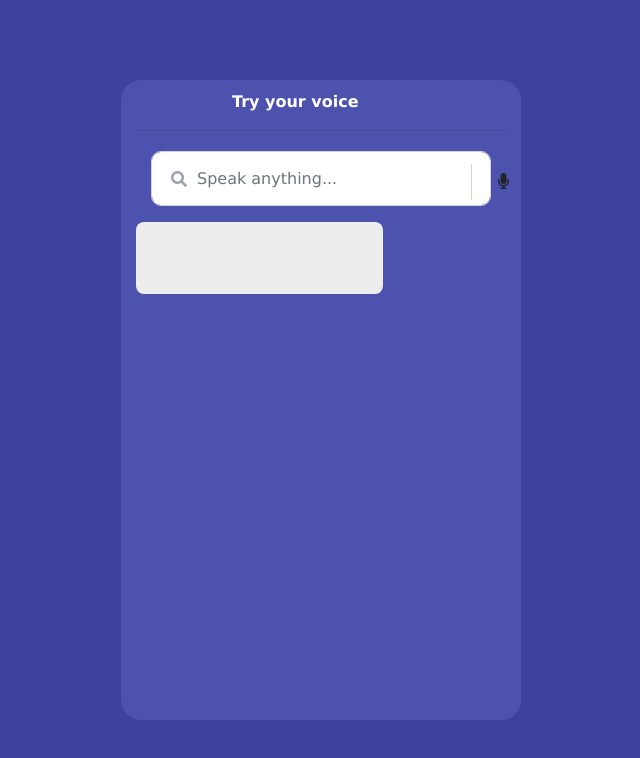
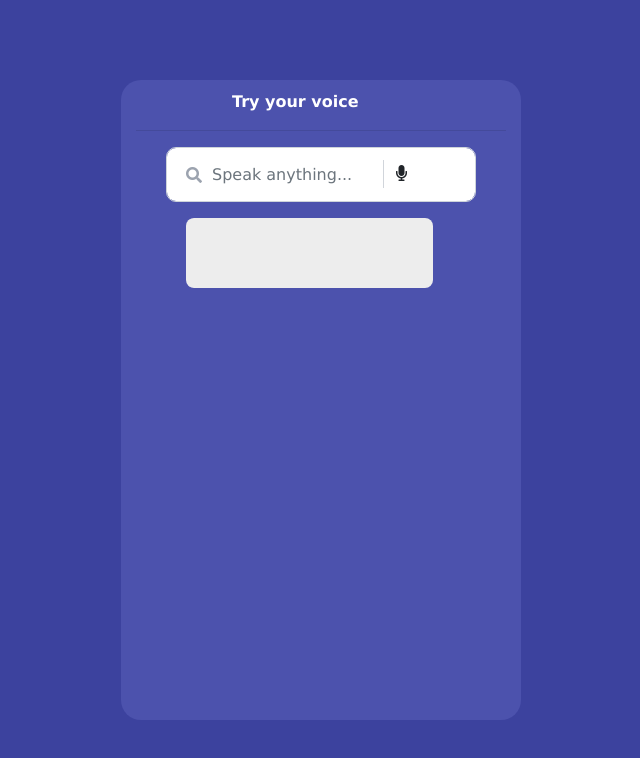
Before and after one commit to Rajeevkumar69/Voice-Recognition-web-app, an Angular app: page / in a window 1280 px wide. Shown: the top 758 px of the page, without its empty margins (319-959 px from the left). Built offline with nearby package versions, Linux system fonts and the light colour scheme; a web font is replaced by a local one.

Commit message:
Modify UI

```diff
--- a/src/app/speech-to-text/speech-to-text.component.html
+++ b/src/app/speech-to-text/speech-to-text.component.html
@@ -5,15 +5,20 @@
                         <hr>
                         <div class="col-md-12">
                                 <div class="form">
-                                        <i class="fa fa-search"></i>
-                                        <input type="text" class="form-control form-input"
-                                                placeholder="Speak anything...">
-                                        <span class="left-pan">
-                                                <i (click)="startService()" class="fa fa-microphone"></i>
-                                        </span>
+                                        <div class="col-md-12">
+                                                <div class="form">
+                                                        <i class="fa fa-search"></i>
+                                                        <input type="text" class="form-control form-input"
+                                                                placeholder="Speak anything...">
+                                                        <span class="left-pan">
+                                                                <i (click)="startService()"
+                                                                        class="fa fa-microphone"></i>
+                                                        </span>
+                                                </div>
+                                        </div>
                                 </div>
                         </div>
-                        <div class="text col-md-8">
+                        <div style="margin-left: 50px; width: 100%;" class="text col-md-8">
                                 <p>{{service.text}}</p>
                         </div>
                 </div>
--- a/src/styles.scss
+++ b/src/styles.scss
@@ -46,10 +46,6 @@ body {
 .form {
 
         position: relative;
-        margin-top: 20px;
-        align-items: center;
-        justify-content: center;
-        margin-bottom: 10px;
         width: 100%;
 }
 
@@ -62,12 +58,19 @@ body {
 
 }
 
+.form-input:focus {
+
+        box-shadow: none;
+        border: none;
+}
+
 .form span {
 
         position: absolute;
-        margin-left: 40vh;
         top: 13px;
-        padding: 6px 16px;
+        right: 17px;
+        padding: 2px;
+        margin-right: 50px;
         cursor: pointer;
         border-left: 1px solid #d1d5db;
 
@@ -83,7 +86,6 @@ body {
 }
 
 .left-pan i {
-
         padding-left: 10px;
 }
 
@@ -95,11 +97,7 @@ body {
         width: 100%;
 }
 
-.form-input:focus {
 
-        box-shadow: none;
-        border: none;
-}
 
 .text {
         background-color: var(--grey-1);
@@ -110,6 +108,12 @@ body {
         width: 100%;
         height: 50%;
         margin-top: 20px;
+        font-weight: 500;
+        font-family: Verdana, Geneva, Tahoma, sans-serif;
+        word-break: break-all;
+        letter-spacing: 1px;
+        text-transform: capitalize;
+        margin-top: 10px;
 }
 
 .row .text {
@@ -117,14 +121,6 @@ body {
         justify-content: center;
 }
 
-.text {
-        font-weight: 500;
-        font-family: Verdana, Geneva, Tahoma, sans-serif;
-        word-break: break-all;
-        letter-spacing: 1px;
-        text-transform: capitalize;
-        margin-top: 10px;
-}
 
 .heading {
 
```
